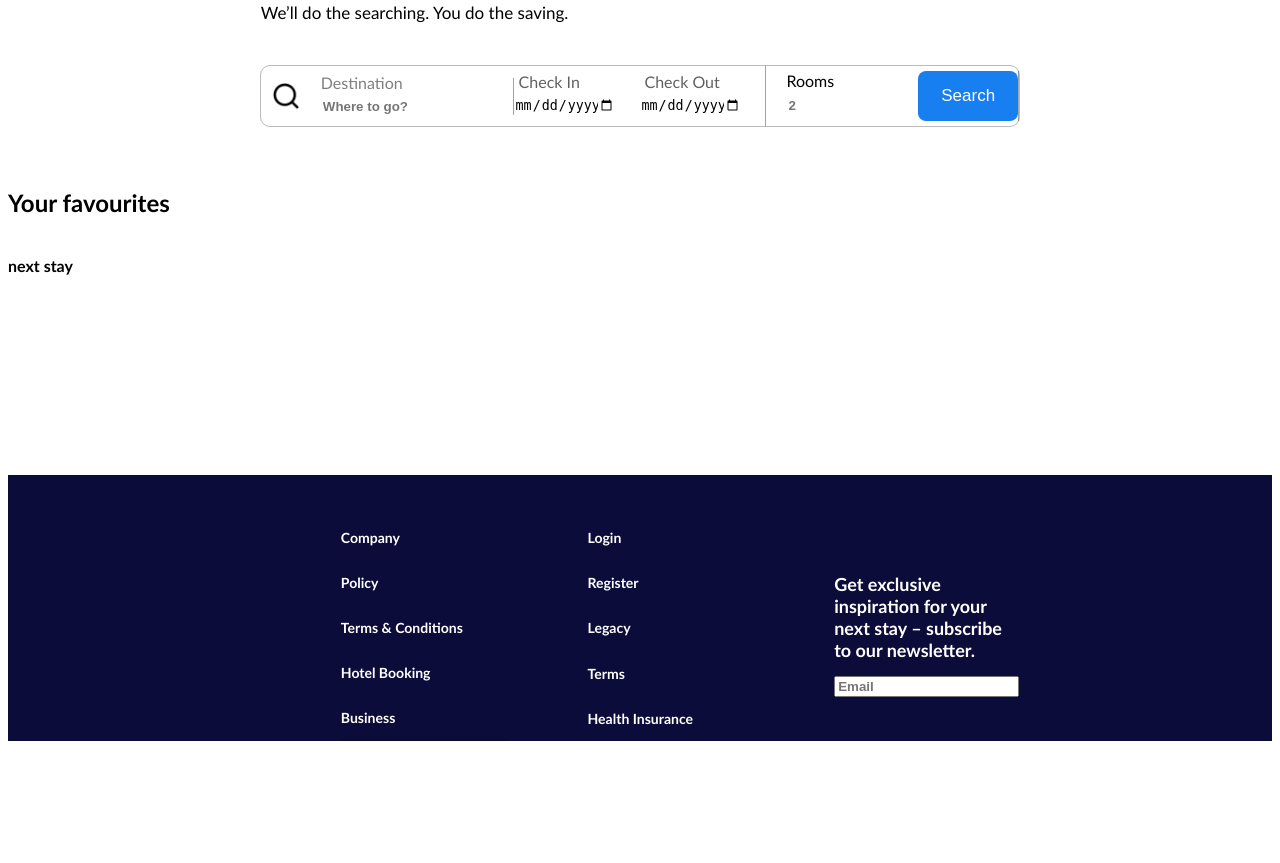
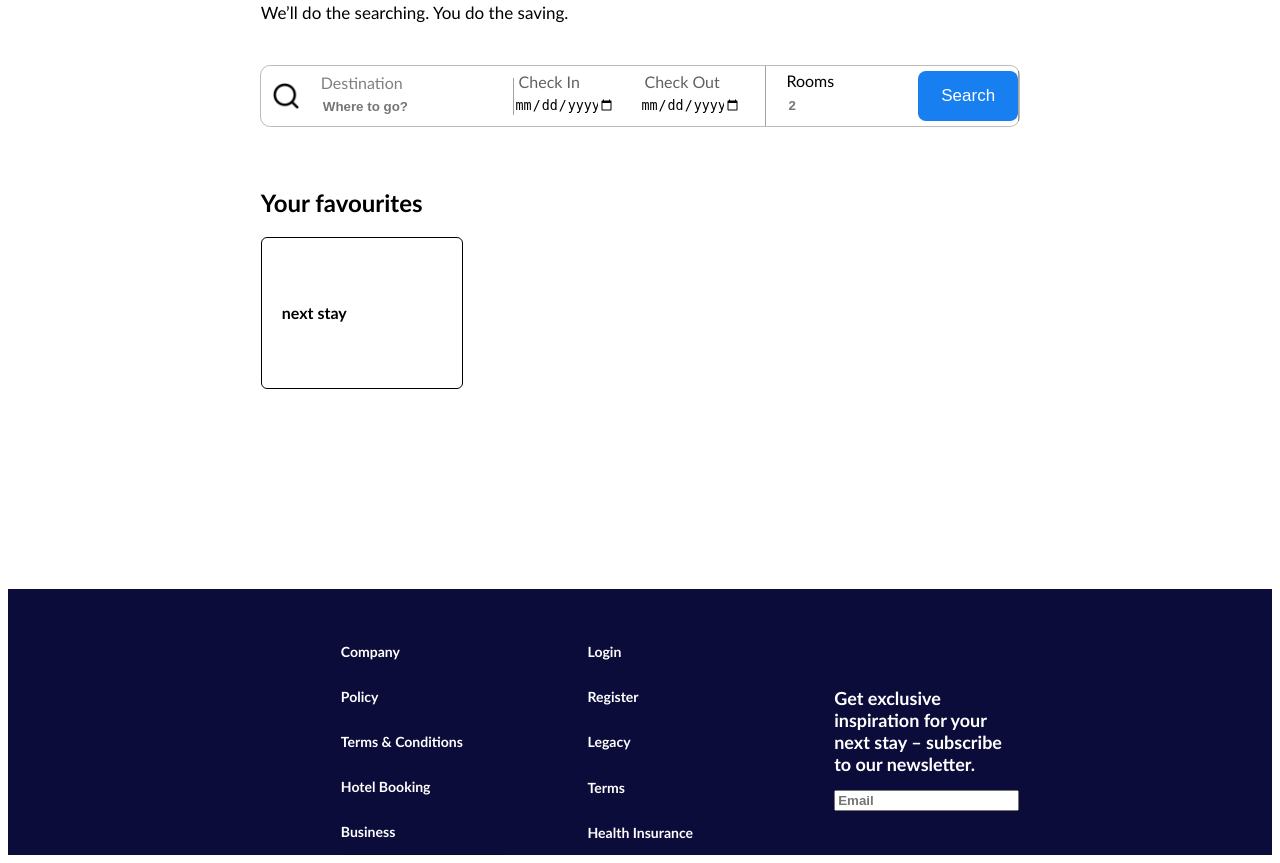
Before and after one commit to KURRI173/Information-Systems, a Flask app: page /favourites in a window 1280 px wide. Shown: the part 140-1003 px from the top of the page. Before the commit the page ends 881 px from the top, so only its background shows below. Run offline with Flask 3, Linux system fonts and the light colour scheme.

Commit message:
favouritecompleted

```diff
--- a/templates/favourites.html
+++ b/templates/favourites.html
@@ -5,6 +5,35 @@
     <meta name="viewport" content="width=device-width, initial-scale=1.0">
     <title>Favourites</title>
     <link rel="stylesheet" href="static/css/index.css"/>
+    <style>
+        main
+        {
+            width: 100%;
+            display: flex;
+            justify-content: center;
+            align-items: center;
+
+        }
+        main .favouritesection
+        {
+            width: 60%;
+        }
+        .favouritetour
+        {
+            border: 1px solid black;
+            width: 200px;
+            height: 150px;
+            border-radius: 6px;
+            display: flex;
+            justify-content: center;
+            flex-direction: column;
+            align-items: flex-start;
+        }
+        .favouritetour h4
+        {
+            margin-left: 20px;
+        }
+    </style>
 </head>
 <body>
      {% include('Components/header.html')%}
```
